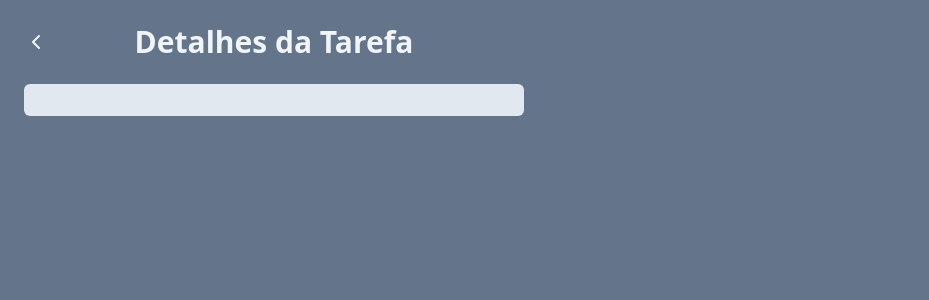
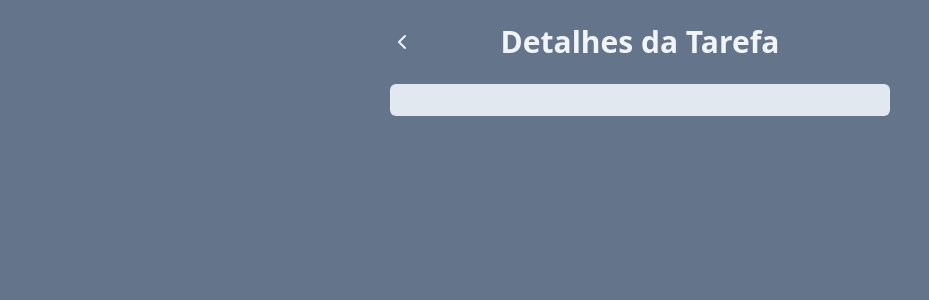
Before and after one commit to PedroPauloBrCalazans/app-tasks-frontEnd, a React (Vite) app: page /task in a window 1280 px wide. Shown: the top 300 px of the page, without its empty margins (0-929 px from the left). Built offline with nearby package versions, Linux system fonts and the light colour scheme.

Commit message:
Persistir e recuperar dados do local storage

```diff
--- a/src/App.jsx
+++ b/src/App.jsx
@@ -1,4 +1,4 @@
-import { useState } from "react";
+import { useEffect, useState } from "react";
 
 import { v4 } from "uuid";
 
@@ -6,7 +6,13 @@ import AddTask from "./components/AddTask";
 import Tasks from "./components/Tasks";
 
 function App() {
-  const [tasks, setTasks] = useState([]);
+  const [tasks, setTasks] = useState(
+    JSON.parse(localStorage.getItem("tasks")) || []
+  );
+
+  useEffect(() => {
+    localStorage.setItem("tasks", JSON.stringify(tasks));
+  }, [tasks]);
 
   function onTaskClick(taskId) {
     const newTasks = tasks.map((task) => {
--- a/src/pages/TaskPage.jsx
+++ b/src/pages/TaskPage.jsx
@@ -9,7 +9,7 @@ function TaskPage() {
   const description = searchParams.get("description");
 
   return (
-    <div className="h-screen w-screen bg-slate-500 p-6">
+    <div className="h-screen w-screen bg-slate-500 p-6 flex justify-center">
       <div className="w-[500px] space-y-4">
         <div className="flex justify-center relative mb-6">
           <button
```
